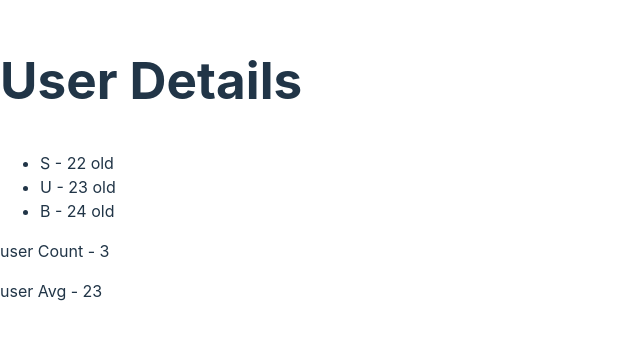
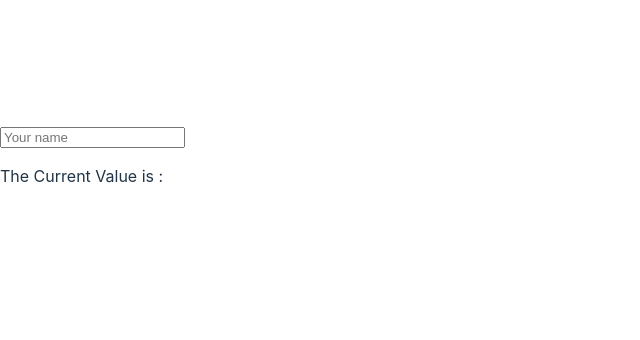
Before and after one commit to shubhammaji1/React_Practice, a React (Vite) app in the folder event_handling/: page / in a window 1280 px wide. Shown: the part 236-576 px from the top of the page, without its empty margins (0-640 px from the left). Built offline with nearby package versions, Linux system fonts and the light colour scheme.

Commit message:
liftStateUp

```diff
--- a/event_handling/src/App.jsx
+++ b/event_handling/src/App.jsx
@@ -3,6 +3,7 @@
 import { EventsProps } from './components/EventsProps'
 import {States} from './components/hooks/States'
 import { DerivedState}  from './components/derivedState/derivedState'
+import { LiftingState } from './components/liftStateUp'
 
 function App() {
 
@@ -12,7 +13,8 @@
       {/* <EventsProps/> */}
       {/* <EventPropagation/> */}
       {/* <States/> */}
-      <DerivedState/>
+      {/* <DerivedState/> */}
+      <LiftingState/>
     </section>
   )
 }
--- /dev/null
+++ b/event_handling/src/components/liftStateUp.jsx
@@ -0,0 +1,24 @@
+import { useState } from "react";
+
+export const LiftingState =()=>{
+    const [inputValue, setInputValue] = useState("");
+    return(
+    <>
+        <InputComponent inputValue={inputValue} setInputValue={setInputValue} />
+        <DisplayComponent  inputValue={inputValue} />
+
+    </>
+    );
+}
+
+const InputComponent =({inputValue,setInputValue})=>{
+
+    return <>
+    <input type="text" placeholder="Your name" value={inputValue}
+    onChange={(e)=>setInputValue(e.target.value)}></input>
+    </>
+}
+
+const DisplayComponent =({inputValue})=>{
+    return <p>The Current Value  is : {inputValue} </p>
+}
```
